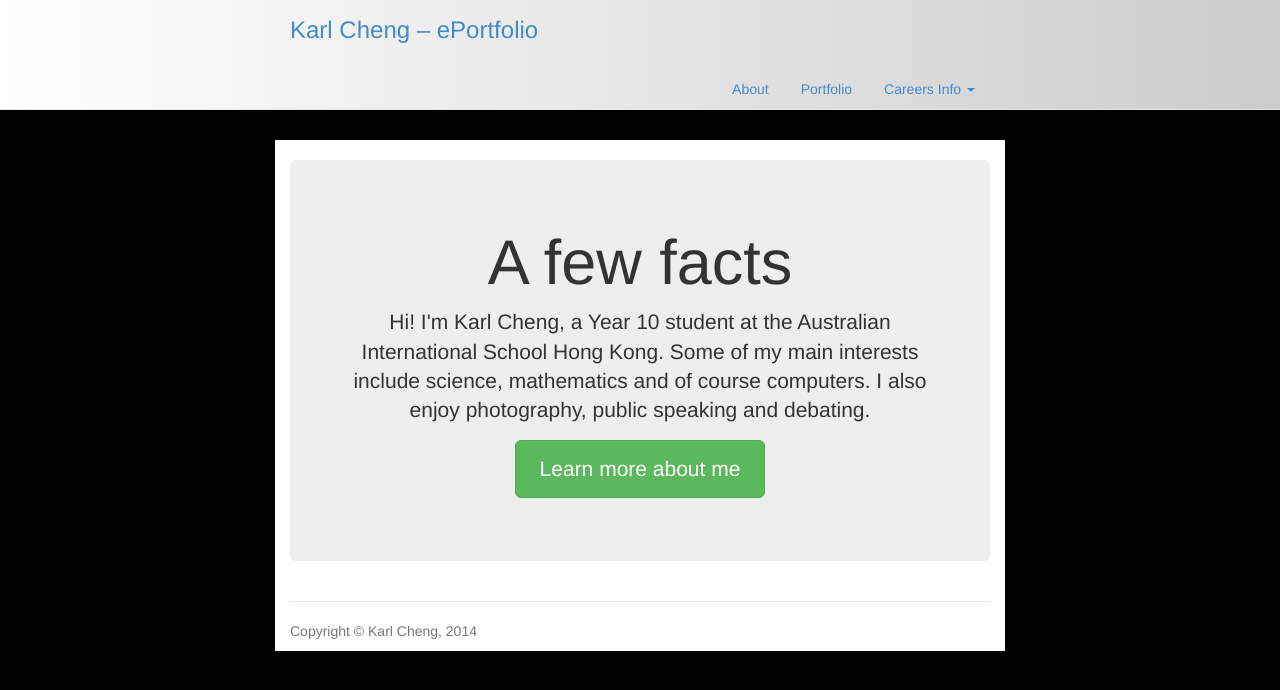
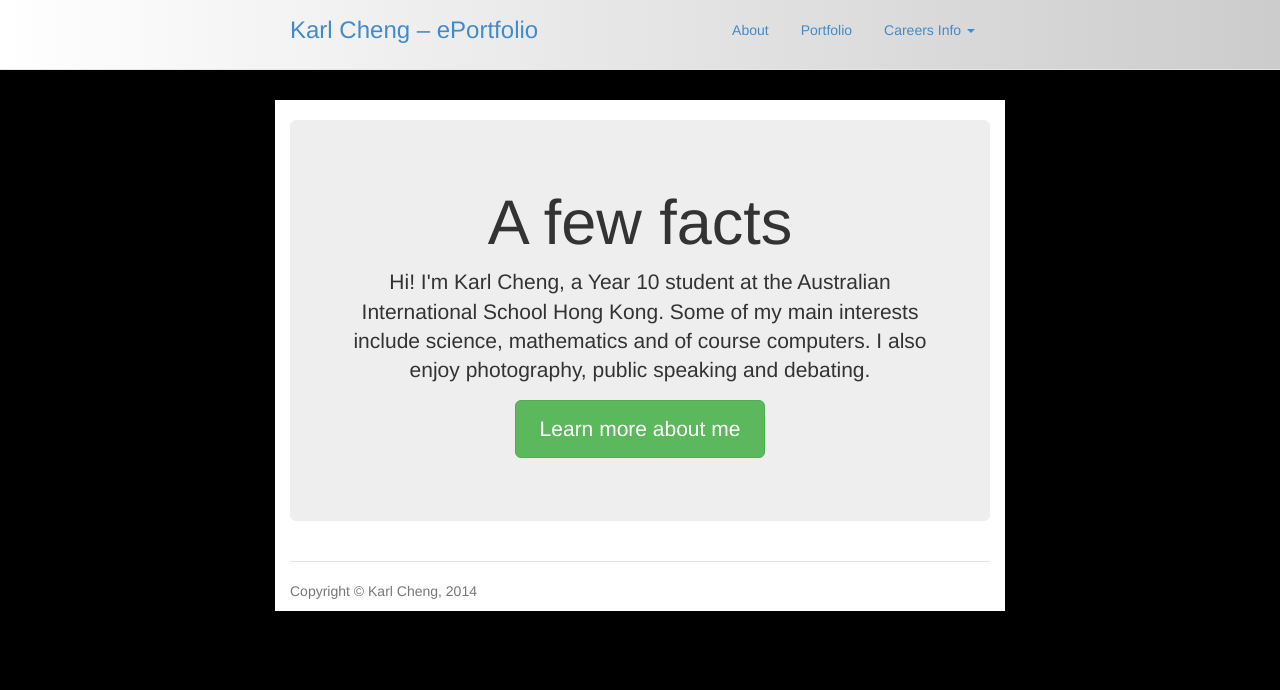
Before and after one commit to Qantas94Heavy/qantas94heavy.github.io, a Jekyll site: the page built from index.md, in a window 1280 px wide. Shown: the top 690 px of the page. Built offline with Jekyll 4.4.1, drawn with Linux system fonts in a browser that asks for light colours; some of the changed lines change nothing that is shown.

Commit message:
Seems header has to be under buttons

```diff
--- a/_layouts/default.html
+++ b/_layouts/default.html
@@ -18,8 +18,6 @@
   <body>
     <div class="header">
 			<div class="container">
-        <h3><a href="{{ site.baseurl }}">Karl Cheng &ndash; ePortfolio</a></h3>
-
 				<ul class="nav nav-pills pull-right">
 					{% for link in site.navigation %}
 						{% if link.children %}
@@ -44,6 +42,8 @@
 						{% endif %}
 					{% endfor %}
 				</ul>
+
+        <h3><a href="{{ site.baseurl }}">Karl Cheng &ndash; ePortfolio</a></h3>
 			</div>
     </div>
 
```
